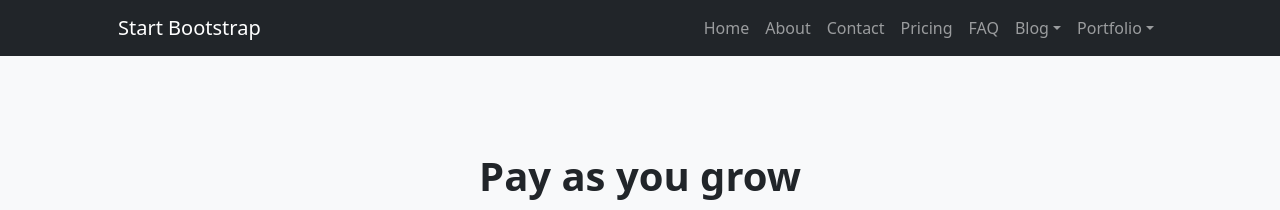
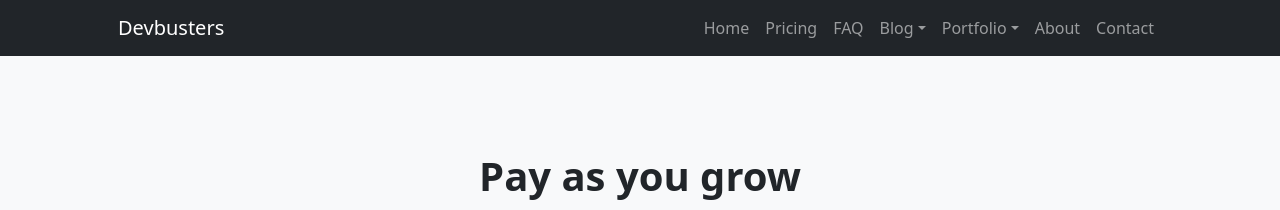
Before and after one commit to Devbusters/devbusters, a Jekyll site: the page built from pricing.md, in a window 1280 px wide. Shown: the top 210 px of the page. Built offline with Jekyll 4.4.1, drawn with Linux system fonts in a browser that asks for light colours.

```diff
--- a/_layouts/pricing.html
+++ b/_layouts/pricing.html
@@ -1,5 +1,6 @@
 <!DOCTYPE html>
 <html lang="en">
+
 <head>
     <meta charset="utf-8" />
     <meta name="viewport" content="width=device-width, initial-scale=1, shrink-to-fit=no" />
@@ -13,38 +14,11 @@
     <!-- Core theme CSS (includes Bootstrap)-->
     <link href="/assets/css/styles.css" rel="stylesheet" />
 </head>
+
 <body class="d-flex flex-column">
     <main class="flex-shrink-0">
-            <!-- Navigation-->
-            <nav class="navbar navbar-expand-lg navbar-dark bg-dark">
-                <div class="container px-5">
-                    <a class="navbar-brand" href="index.html">Start Bootstrap</a>
-                    <button class="navbar-toggler" type="button" data-bs-toggle="collapse" data-bs-target="#navbarSupportedContent" aria-controls="navbarSupportedContent" aria-expanded="false" aria-label="Toggle navigation"><span class="navbar-toggler-icon"></span></button>
-                    <div class="collapse navbar-collapse" id="navbarSupportedContent">
-                        <ul class="navbar-nav ms-auto mb-2 mb-lg-0">
-                            <li class="nav-item"><a class="nav-link" href="index.html">Home</a></li>
-                            <li class="nav-item"><a class="nav-link" href="about.html">About</a></li>
-                            <li class="nav-item"><a class="nav-link" href="contact.html">Contact</a></li>
-                            <li class="nav-item"><a class="nav-link" href="pricing.html">Pricing</a></li>
-                            <li class="nav-item"><a class="nav-link" href="faq.html">FAQ</a></li>
-                            <li class="nav-item dropdown">
-                                <a class="nav-link dropdown-toggle" id="navbarDropdownBlog" href="#" role="button" data-bs-toggle="dropdown" aria-expanded="false">Blog</a>
-                                <ul class="dropdown-menu dropdown-menu-end" aria-labelledby="navbarDropdownBlog">
-                                    <li><a class="dropdown-item" href="blog-home.html">Blog Home</a></li>
-                                    <li><a class="dropdown-item" href="blog-post.html">Blog Post</a></li>
-                                </ul>
-                            </li>
-                            <li class="nav-item dropdown">
-                                <a class="nav-link dropdown-toggle" id="navbarDropdownPortfolio" href="#" role="button" data-bs-toggle="dropdown" aria-expanded="false">Portfolio</a>
-                                <ul class="dropdown-menu dropdown-menu-end" aria-labelledby="navbarDropdownPortfolio">
-                                    <li><a class="dropdown-item" href="portfolio-overview.html">Portfolio Overview</a></li>
-                                    <li><a class="dropdown-item" href="portfolio-item.html">Portfolio Item</a></li>
-                                </ul>
-                            </li>
-                        </ul>
-                    </div>
-                </div>
-            </nav>
+        <!-- Navigation -->
+        {% include navigation.html %}
         <!-- Pricing section-->
         <section class="bg-light py-5">
             <div class="container px-5 my-5">
@@ -206,7 +180,9 @@
     <footer class="bg-dark py-4 mt-auto">
         <div class="container px-5">
             <div class="row align-items-center justify-content-between flex-column flex-sm-row">
-                    <div class="col-auto"><div class="small m-0 text-white">Copyright &copy; Your Website 2021</div></div>
+                <div class="col-auto">
+                    <div class="small m-0 text-white">Copyright &copy; Your Website 2021</div>
+                </div>
                 <div class="col-auto">
                     <a class="link-light small" href="#!">Privacy</a>
                     <span class="text-white mx-1">&middot;</span>
@@ -222,4 +198,5 @@
     <!-- Core theme JS-->
     <script src="/assets/js/scripts.js"></script>
 </body>
+
 </html>
```
Also changed, not shown: _layouts/blog-home.html (+2 -17 lines), _layouts/blog-post.html (+2 -17 lines). Lines whose indentation alone changed are shown as unchanged.
